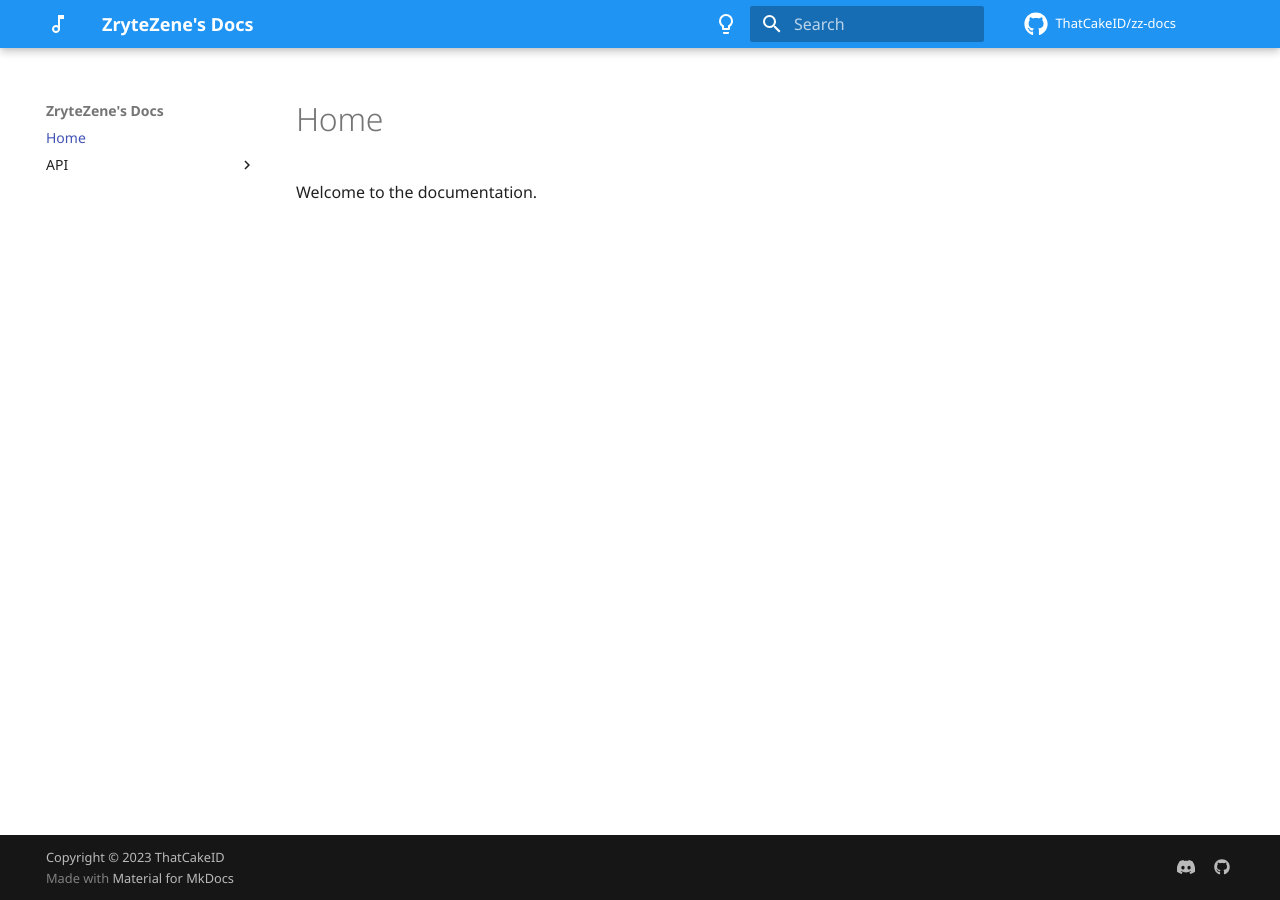
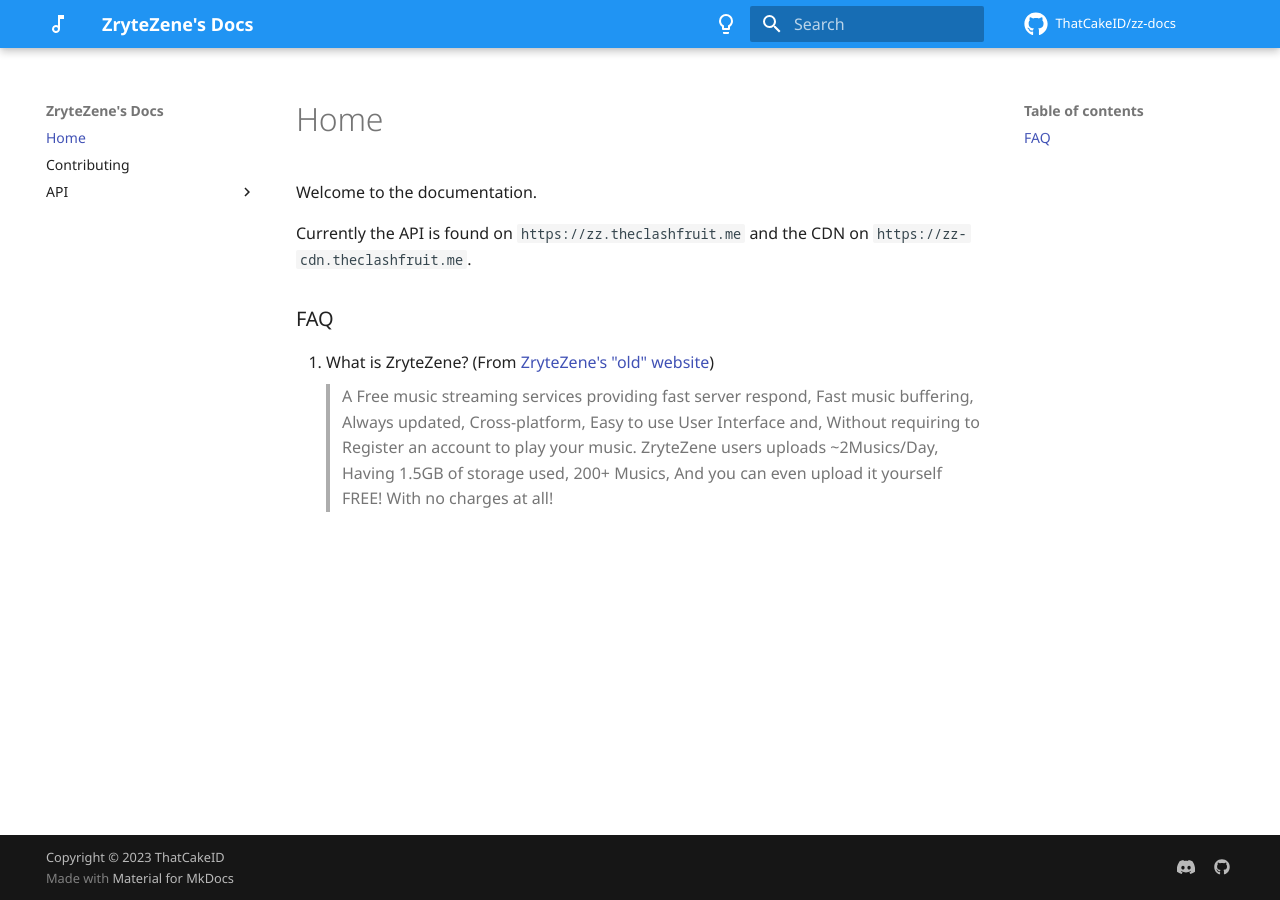
Before and after one commit to ThatCakeID/zz-docs, an MkDocs documentation site: the page built from docs/index.md, in a window 1280 px wide. Built offline with MkDocs 1.6.1 and Material for MkDocs 9.7.7, drawn with Linux system fonts in a browser that asks for light colours; comment, search, counter and statistics services are not loaded; the version menu is left out.

Commit message:
feat: what to write as a commit message, I forgot my changes :skull:

```diff
--- a/docs/index.md
+++ b/docs/index.md
@@ -1,3 +1,10 @@
 # Home
 
 Welcome to the documentation.
+
+Currently the API is found on `https://zz.theclashfruit.me` and the CDN on `https://zz-cdn.theclashfruit.me`.
+
+### FAQ
+
+1. What is ZryteZene? (From [ZryteZene's "old" website](https://zrytezen.web.app/))
+   > A Free music streaming services providing fast server respond, Fast music buffering, Always updated, Cross-platform, Easy to use User Interface and, Without requiring to Register an account to play your music. ZryteZene users uploads ~2Musics/Day, Having 1.5GB of storage used, 200+ Musics, And you can even upload it yourself FREE! With no charges at all!
--- a/mkdocs.yml
+++ b/mkdocs.yml
@@ -1,5 +1,7 @@
 site_name: ZryteZene's Docs
 site_description: Documentation for ZryteZene's api.
+
+site_url: https://thatcakeid.github.io/zz-docs
 
 repo_url: https://github.com/ThatCakeID/zz-docs
 repo_name: ThatCakeID/zz-docs
@@ -10,6 +12,7 @@
 
 nav:
   - Home: index.md
+  - Contributing: contributing.md
   - API:
     - Version: api/version.md
     - Auth: api/auth.md
```
Also changed, not shown: docs/contributing.md (added, +12 -0 lines).
